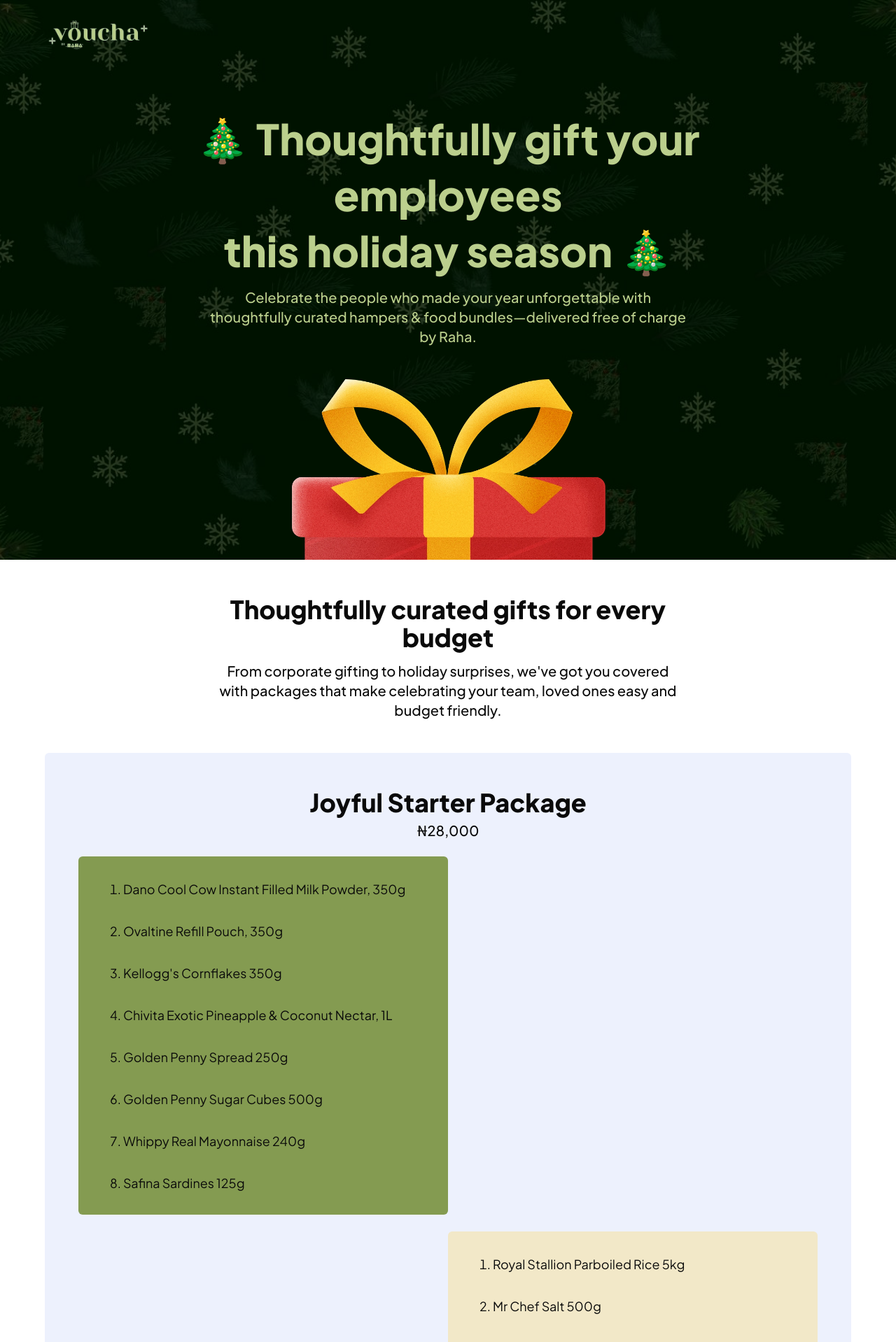
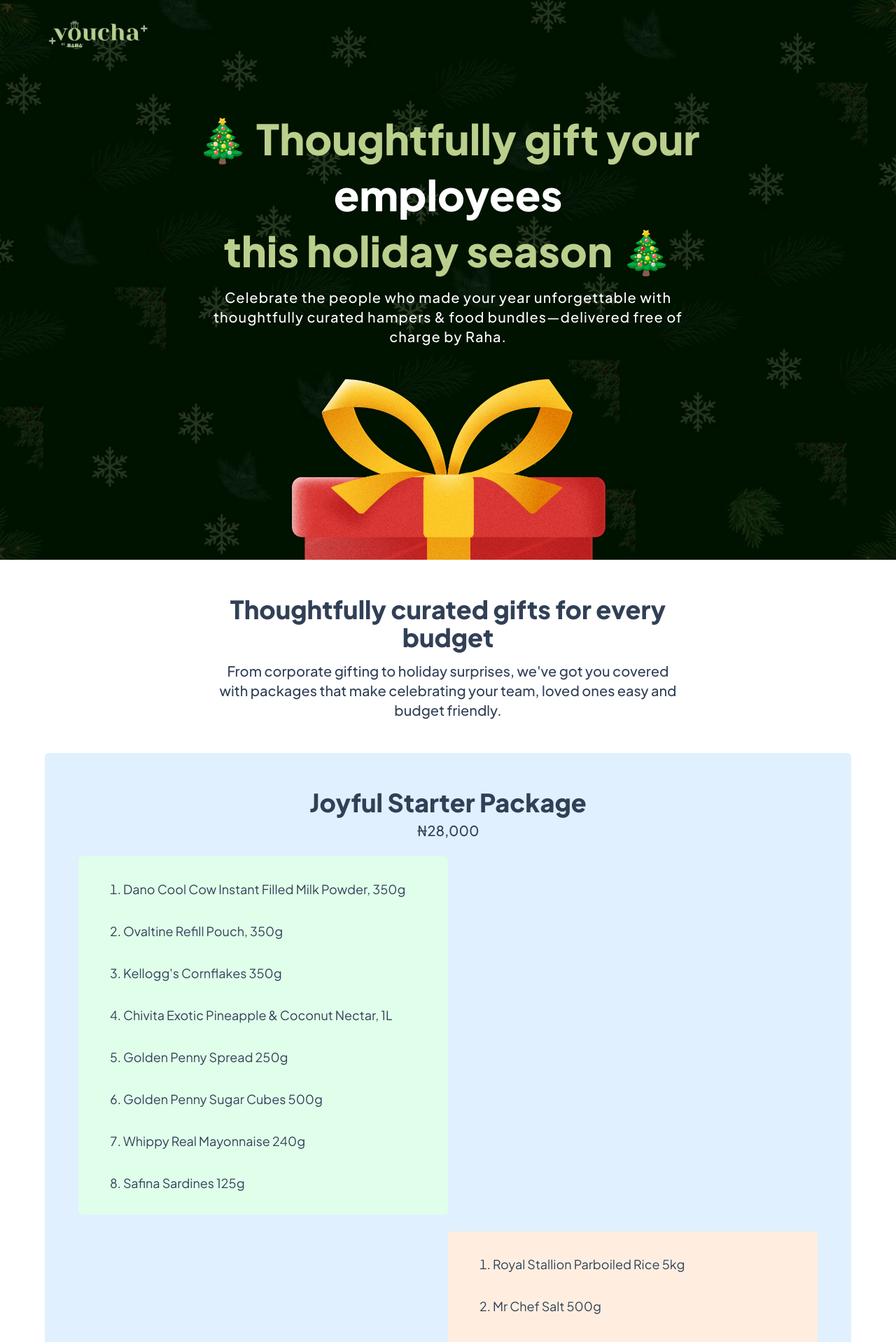
Before and after one commit to LIFESTACK29/raha-voucha, a Next.js app: page / in a window 1280 px wide. Shown: the top 1918 px of the page at 70% size. Built offline with nearby package versions, Linux system fonts and the light colour scheme; no server answers.

Commit message:
[FIX] : Enhance UI with new primary color scheme and text styles. Added primaryColor and primaryColorText to Tailwind config. Updated components (Faq, Footer, Form, Gift, Hero, HowItWorks) to utilize new color variables for improved consistency and readability.

```diff
--- a/app/_components/Faq.tsx
+++ b/app/_components/Faq.tsx
@@ -43,7 +43,7 @@
 const Faq = () => {
   return (
     <ParentLayout>
-      <div className="w-full md:w-[80%] lg:w-[70%] xl:w-[60%] mx-auto py-8 font-bold">
+      <div className="w-full md:w-[80%] lg:w-[70%] xl:w-[60%] mx-auto py-8 font-bold text-primaryColorText">
         <div>
           <h1 className="text-center text-2xl sm:text-3xl md:text-4xl mb-6">
             Frequently Asked Questions
--- a/app/_components/Footer.tsx
+++ b/app/_components/Footer.tsx
@@ -16,7 +16,7 @@
                             No stress. No fuss. Just happiness wrapped in a
                             hamper and delivered with care 💚
                         </p>
-                        <a href="#gift" className=" bg-[#bbcf8d] text-black py-3 px-6 rounded block w-fit mx-auto mt-6">
+                        <a href="#gift" className="py-3 px-6 rounded block w-fit mx-auto mt-6 bg-primaryColor text-primaryColorText">
                             Choose a package
                         </a>
                     </div>
--- a/app/_components/Gift.tsx
+++ b/app/_components/Gift.tsx
@@ -27,21 +27,23 @@
   return (
     <ParentLayout>
       <div className="py-12 md:w-7/12 mx-auto text-center" id="gift">
-        <p className="leading-normal md:text-4xl font-bold text-2xl ">
+        <p className="leading-normal md:text-4xl font-bold text-2xl text-primaryColorText">
           Thoughtfully curated gifts for every budget
         </p>
-        <p className="leading-normal font-light mt-4 text-neutral-gray-100 text-base md:text-xl md:font-normal">
+        <p className="leading-normal font-light mt-4 text-neutral-gray-100 text-base md:text-xl md:font-normal text-primaryColorText">
           From corporate gifting to holiday surprises, we&apos;ve got you
           covered with packages that make celebrating your team, loved ones easy
           and budget friendly.
         </p>
       </div>
-      <div className="bg-[#edf1fd] p-4 sm:p-12 mb-12 rounded-md w-full mx-auto max-w-7xl">
+      <div className="bg-[#e0f0ff] p-4 sm:p-12 mb-12 rounded-md w-full mx-auto max-w-7xl">
         <div className="text-center mb-6">
-          <h1 className="leading-normal font-semibold md:text-4xl md:font-bold text-2xl ">
+          <h1 className="leading-normal font-semibold md:text-4xl md:font-bold text-2xl text-primaryColorText">
             {currentPackage.packageTitle}
           </h1>
-          <p className="mt-2 font-light md:font-normal text-xl">{currentPackage.price}</p>
+          <p className="mt-2 font-light md:font-normal text-xl text-primaryColorText">
+            {currentPackage.price}
+          </p>
         </div>
         <div className="flex flex-col gap-6">
           {currentPackage.items.map((item: any) => (
@@ -49,9 +51,9 @@
               key={item.value}
               className={`${
                 item.value === "provision"
-                  ? "bg-[#849b51] self-start"
-                  : "bg-[#f2e8c8] self-end"
-              } px-4 py-8 rounded-md md:w-1/2`}
+                  ? "bg-primaryColor self-start"
+                  : "bg-[#ffeee0] self-end"
+              } px-4 py-8 rounded-md md:w-1/2 text-primaryColorText`}
             >
               <ol className="list-decimal flex flex-wrap gap-8 ml-8 md:ml-12">
                 {item.value === "provision" &&
--- a/app/_components/Hero.tsx
+++ b/app/_components/Hero.tsx
@@ -20,11 +20,11 @@
         <section className="flex h-[100%] flex-col justify-end relative z-20">
           <div className="text-center flex flex-col items-center mt-[80px] px-5">
             <h1 className="leading-normal text-2xl max-w-[997px] md:text-6xl text-[#bbcf8d] w-full md:leading-[80px] animate-fade-in font-bold pb-4 md:pb-0">
-              🎄 Thoughtfully gift your <br /> <span>employees</span>
+              🎄 Thoughtfully gift your <br /> <span className="text-white">employees</span>
               <br />
               this holiday season 🎄
             </h1>
-            <p className="leading-normal text-[16px] mt-4 font-light md:text-xl text-[#bbcf8d] md:max-w-[700px] max-w-[426px] text-base md:font-normal">
+            <p className="md:tracking-wider text-[16px] mt-4 font-light md:text-xl text-white md:max-w-[700px] max-w-[426px] text-base md:font-normal">
               Celebrate the people who made your year unforgettable with
               thoughtfully curated hampers & food bundles—delivered free of
               charge by Raha.
--- a/app/_components/HowItWorks.tsx
+++ b/app/_components/HowItWorks.tsx
@@ -21,7 +21,7 @@
     },
   ];
   return (
-    <section className="bg-[#bbcf8d]">
+    <section className="bg-primaryColor text-primaryColorText">
       <ParentLayout>
         <section className="py-12 mx-auto flex gap-4 md:flex-row flex-col">
           <div className="md:w-1/2 w-full flex flex-col justify-center items-center">
--- a/app/_components/form.tsx
+++ b/app/_components/form.tsx
@@ -104,7 +104,7 @@
   return (
     <>
       <Dialog>
-        <DialogTrigger className="bg-[#bbcf8d] font-light text-lg px-6 py-3 rounded-md">
+        <DialogTrigger className="bg-primaryColor font-light text-lg text-primaryColorText px-6 py-3 rounded-md ">
           Select Package
         </DialogTrigger>
         <DialogContent className="md:py-12 px-5 py-10 md:px-10">
--- a/tailwind.config.ts
+++ b/tailwind.config.ts
@@ -10,6 +10,8 @@
     theme: {
     	extend: {
     		colors: {
+				primaryColor : "#e0ffea",
+				primaryColorText : "#314057",
     			background: 'hsl(var(--background))',
     			foreground: 'hsl(var(--foreground))',
     			card: {
```
